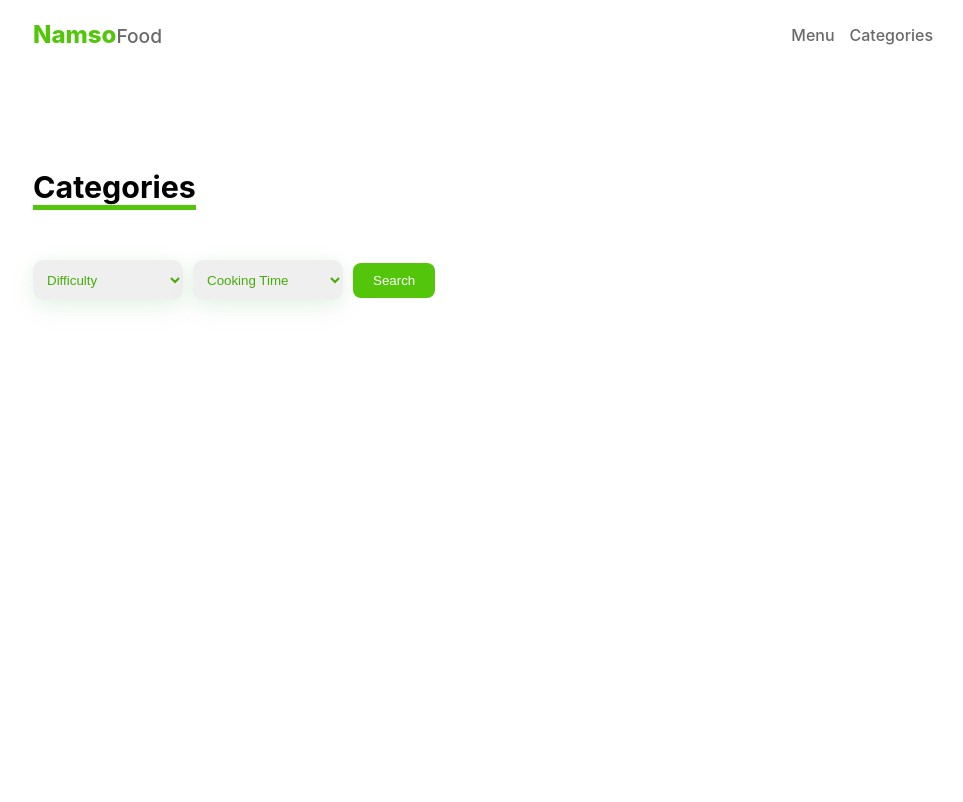
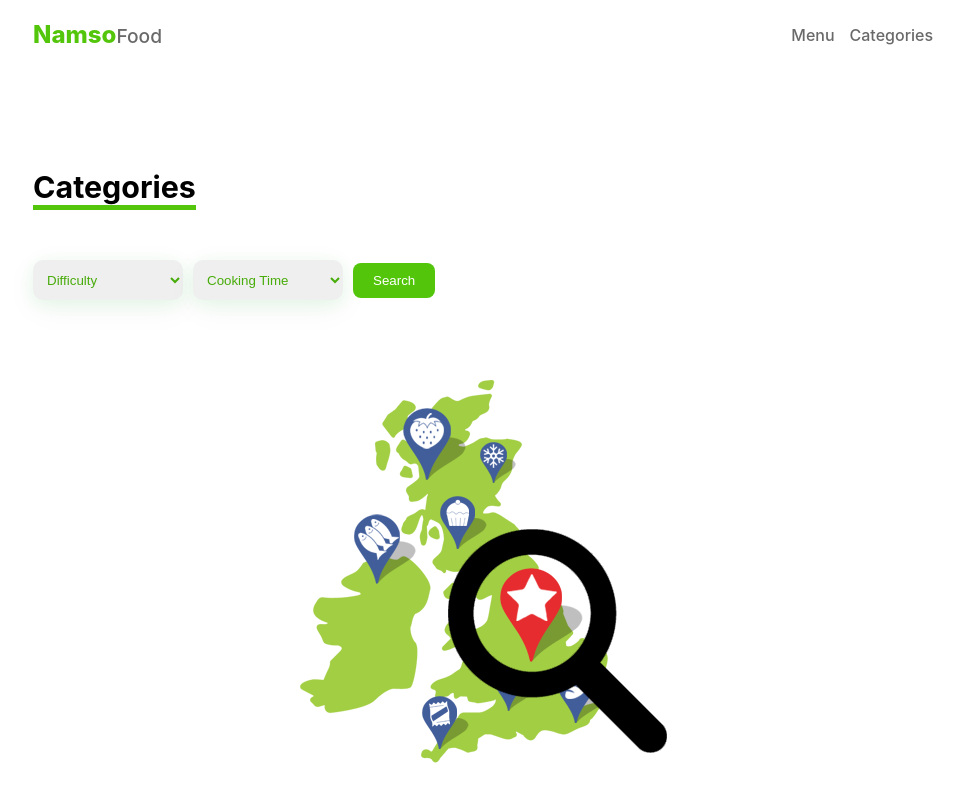
Before and after one commit to nams0/namso-food, a Next.js app: page /categories in a window 1280 px wide. Shown: the top 802 px of the page, without its empty margins (157-1120 px from the left). Built offline with nearby package versions, Linux system fonts and the light colour scheme; data requests are answered from the project's data file.

Commit message:
feat: used Card module to show foods and preserve selected filter options when page gets reload

```diff
--- a/components/templates/CategoriesPage.js
+++ b/components/templates/CategoriesPage.js
@@ -1,10 +1,17 @@
-import { useState } from "react"
+import { useEffect, useState } from "react"
 import styles from "./CategoriesPage.module.css"
 import { useRouter } from "next/router"
+import Card from "../modules/Card"
 
-function CategoriesPage() {
+function CategoriesPage({ data }) {
   const router = useRouter()
   const [query, setQuery] = useState({ difficulty: "", time: "" })
+
+  useEffect(() => {
+    const { difficulty, time } = router.query
+    if (query.difficulty !== difficulty || query.time !== time)
+      setQuery({ difficulty, time })
+  }, [])
 
   const changeHandler = (e) =>
     setQuery({ ...query, [e.target.name]: e.target.value })
@@ -40,6 +47,12 @@ function CategoriesPage() {
           </select>
           <button onClick={searchHandler}>Search</button>
         </div>
+        <div className={styles.cards}>
+          {!data.length && <img src="/images/search.png" alt="Category" />}
+          {data.map((food) => (
+            <Card key={food.id} {...food} />
+          ))}
+        </div>
       </div>
     </div>
   )
```
